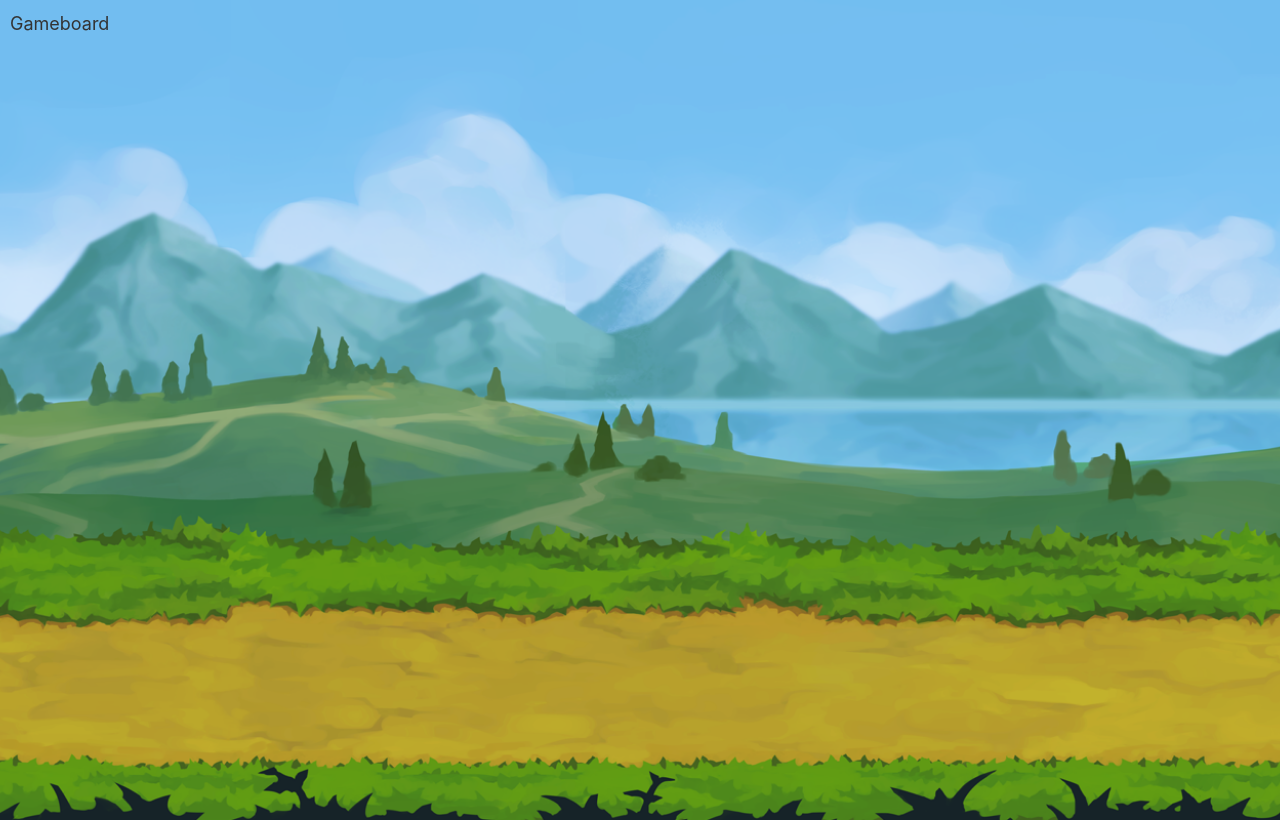
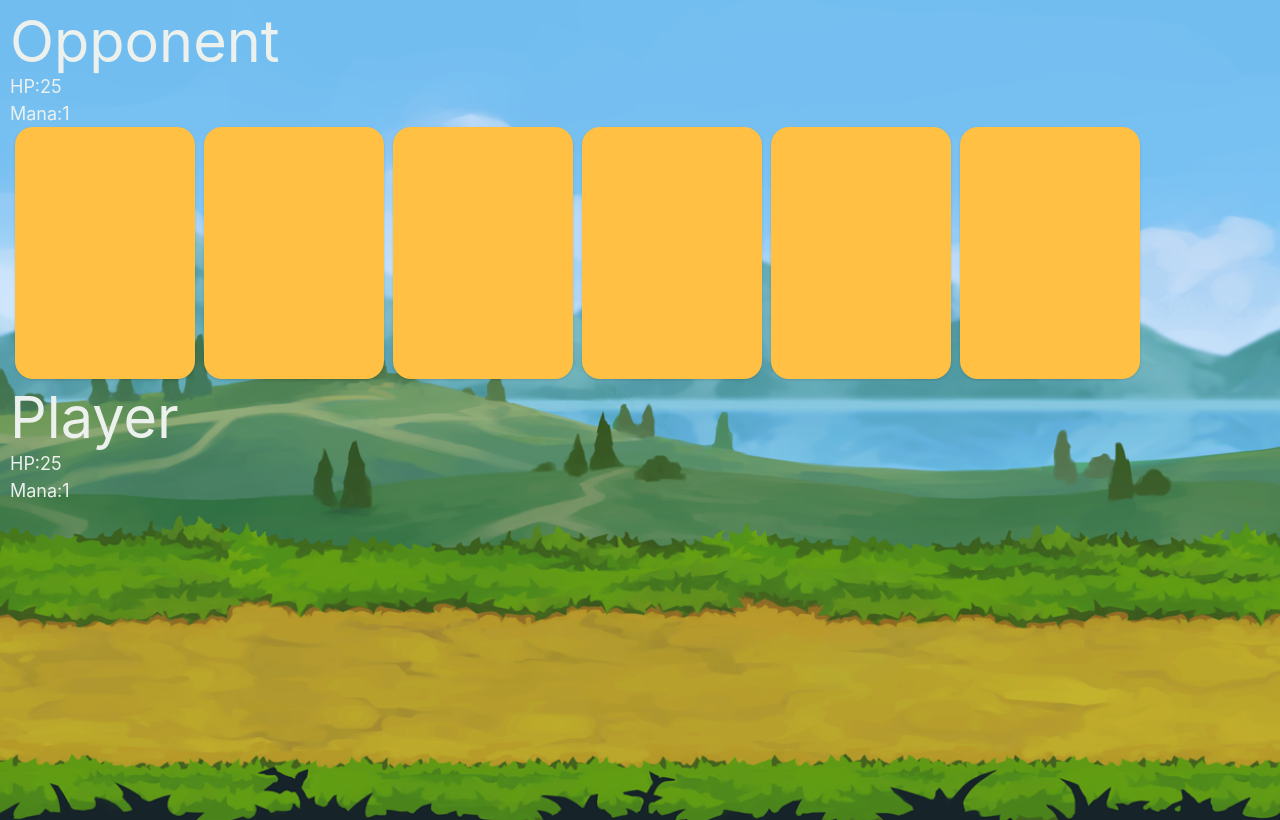
Before and after one commit to Genya10/big-game, a React (Vite) app: page / in a window 1280 px wide. Both pictures are taken after a click on the button "Start game". Built offline with nearby package versions, Linux system fonts and the light colour scheme.

Commit message:
create StartedScreen, GameBoard,Heading.

```diff
--- a/src/components/button/Button.module.scss
+++ b/src/components/ui/button/Button.module.scss
@@ -4,6 +4,7 @@
      box-shadow: -1px 3px 0 #b23909;
 
      &:hover {
+        @apply text-brown-600;
         box-shadow: 0 2px 0 #b23909;
      }
 
@@ -12,6 +13,7 @@
         box-shadow: -1px 3px 0 #642206;
 
     &:hover {
+        @apply text-yellow-500;
         box-shadow: 0 2px 0 #642206;
     }
     }
--- /dev/null
+++ b/src/components/ui/heading/Heading.tsx
@@ -0,0 +1,9 @@
+import type { PropsWithChildren } from "react"
+
+export function Heading({children}:PropsWithChildren){
+    return (
+        <h1 className="text-7xl font-bold text-white [text-shadow:_2px_4px_0_rgba(0_0_0_/_60%)]"
+          >{children}
+        </h1>
+    )
+}
--- a/src/index.scss
+++ b/src/index.scss
@@ -33,9 +33,11 @@ a:hover {
 }
 
 body {
+  @apply text-white;
   margin: 0;
   min-width: 320px;
   min-height: 100vh;
+  overflow: hidden;
 }
 
 h1 {
--- a/src/pages/home/App.tsx
+++ b/src/pages/home/App.tsx
@@ -1,5 +1,5 @@
 import { useGameStore } from "../../store/game/game.store"
-import { WelcomeScreen } from "./WelcomeScreen"
+import { StartedScreen } from "./StartedScreen"
 import { GameBoard } from "./board/GameBoard"
 
 function App() {
@@ -7,7 +7,7 @@ function App() {
 
   return (
     <div>
-     {isGameStarted ? <GameBoard/> : <WelcomeScreen/>}
+     {isGameStarted ? <GameBoard/> : <StartedScreen/>}
     </div>
   )
 }
--- /dev/null
+++ b/src/pages/home/StartedScreen.tsx
@@ -0,0 +1,17 @@
+import { Button } from "../../components/ui/button/Button"
+import { useGameStore } from "../../store/game/game.store"
+import { Heading } from "../../components/ui/heading/Heading";
+
+export function StartedScreen() {
+  const { startGame } = useGameStore();
+
+  return (
+    <div className="flex items-center justify-center flex-col h-screen">
+      <Heading>Max Stone</Heading>
+      <br/>
+      <Button variant="primary" isCircle onClick={startGame}>
+        Start game
+      </Button>
+    </div>
+  );
+}
--- a/src/pages/home/WelcomeScreen.tsx
+++ /dev/null
@@ -1,16 +0,0 @@
-import { Button } from "../../components/button/Button";
-import { useGameStore } from "../../store/game/game.store";
-
-export function WelcomeScreen() {
-  const { startGame } = useGameStore();
-
-  return (
-    <div className="flex items-center justify-center flex-col gap-2 justify-center h-screen">
-      <h1>Max Stone</h1>
-      <br/>
-      <Button variant="primary" isCircle onClick={startGame}>
-        Start game
-      </Button>
-    </div>
-  );
-}
--- a/src/pages/home/board/GameBoard.tsx
+++ b/src/pages/home/board/GameBoard.tsx
@@ -1,7 +1,36 @@
+import { useGameStore } from "../../../store/game/game.store"
+
 export function GameBoard(){
+
+    const {player, opponent} = useGameStore()
     return(
         <div>
-            Gameboard
+            <div>
+             <div>
+                <h1>Opponent</h1>
+                <p>HP:{opponent.health}</p>
+                <p>Mana:{opponent.mana}</p>
+             </div>
+             <div>
+                {opponent.deck
+                .filter(card => !card.isOnBoard)
+                .slice(0,6)
+                .map(card=>(
+                    <button className="h-56 w-40 bg-yellow-400
+                         shadow inline-block mx-1 rounded-2xl" key={card.id}>
+                    </button>
+                ))}
+             </div>
+            </div>
+             <section>
+
+             </section>
+            <div>
+                <h1>Player</h1>
+                <p>HP:{player.health}</p>
+                <p>Mana:{player.mana}</p>
+            </div>
+
         </div>
     )
 }
--- a/src/store/game/game.types.ts
+++ b/src/store/game/game.types.ts
@@ -20,7 +20,7 @@ export interface IGameStore {
     opponent:IHero
     currentTurn: TPlayer
     isGameOver: boolean
-    startGame:()=> void
+    startGame:() => void
     endTurn:() => void
     playCard:(cardId: number) => void
     attackCard:(attackerId: number, targetId: number) => void
```
Also changed, not shown: src/components/just.jsx (added), src/components/ui/button/Button.tsx (renamed from src/components/button/Button.tsx), src/components/ui/just.jsx (deleted).
